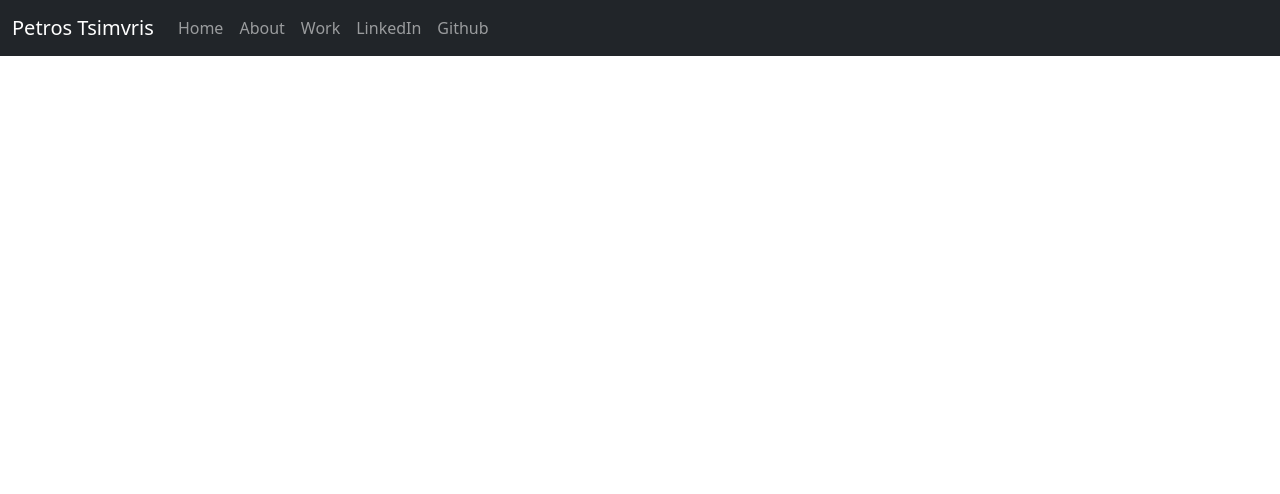
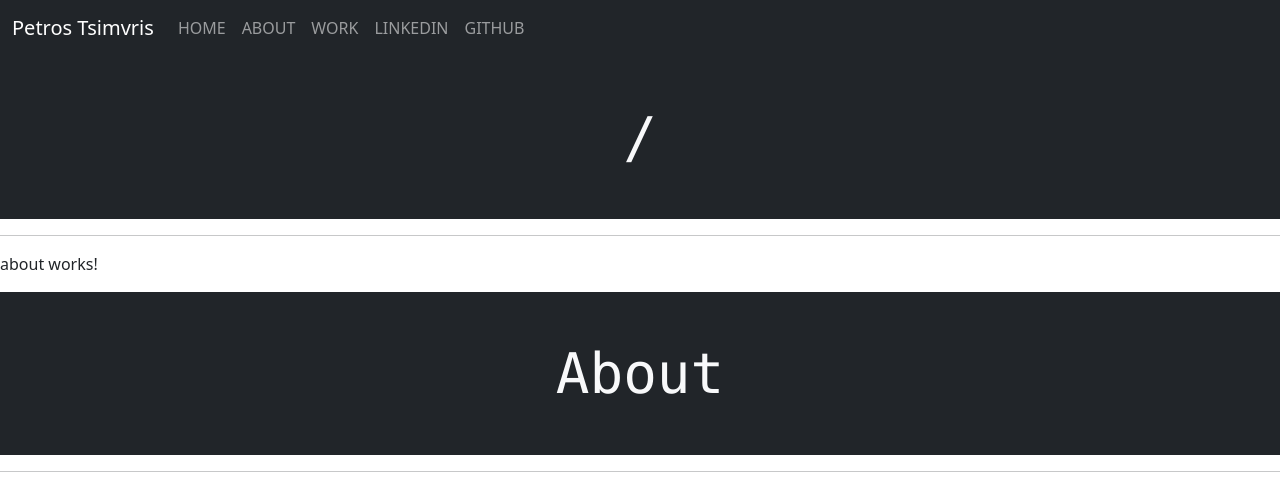
Before and after one commit to tsimvris/portfolio, an Angular app: page /about in a window 1280 px wide. Before the commit this address led to /. Shown: the top 494 px of the page. Built offline with nearby package versions, Linux system fonts and the light colour scheme.

Commit message:
working on routes

```diff
--- a/src/app/about/about.component.html
+++ b/src/app/about/about.component.html
@@ -1 +1,7 @@
 <p>about works!</p>
+<div class=" pt-0 w-100">
+  <div class="p-5  text-center bg-dark font-monospace">
+    <div class="display-4 text-light ">{{title}}</div>
+  </div>
+  <hr>
+</div>
--- a/src/app/about/about.component.ts
+++ b/src/app/about/about.component.ts
@@ -3,13 +3,12 @@ import { Component, OnInit } from '@angular/core';
 @Component({
   selector: 'app-about',
   templateUrl: './about.component.html',
-  styleUrls: ['./about.component.css']
+  styleUrls: ['./about.component.css'],
 })
 export class AboutComponent implements OnInit {
+  title = 'About';
 
-  constructor() { }
+  constructor() {}
 
-  ngOnInit(): void {
-  }
-
+  ngOnInit(): void {}
 }
--- a/src/app/app.component.html
+++ b/src/app/app.component.html
@@ -1 +1,11 @@
-<app-header></app-header>
+<app-header>
+</app-header>
+
+<div class=" pt-0 w-100">
+  <div class="p-5  text-center bg-dark font-monospace">
+    <div class="display-4 text-light ">{{title}}</div>
+  </div>
+  <hr>
+  <router-outlet>
+  </router-outlet>
+</div>
--- a/src/app/app.component.ts
+++ b/src/app/app.component.ts
@@ -1,10 +1,13 @@
 import { Component } from '@angular/core';
+import { Router, ActivatedRoute } from '@angular/router';
 
 @Component({
   selector: 'app-root',
   templateUrl: './app.component.html',
-  styleUrls: ['./app.component.css']
+  styleUrls: ['./app.component.css'],
 })
 export class AppComponent {
-  title = 'portfolio';
+  constructor(private router: Router, private activatedRoute: ActivatedRoute) {}
+  title = this.router.url;
+  id = this.activatedRoute.snapshot.paramMap;
 }
--- a/src/app/header/header.component.html
+++ b/src/app/header/header.component.html
@@ -8,20 +8,20 @@
     <div class="collapse navbar-collapse" id="navbarNavDropdown">
       <ul class="navbar-nav">
         <li class="nav-item">
-          <a class="nav-link" aria-current="page" routerLink="/Home">Home</a>
+          <a class="nav-link" aria-current="page" routerLink="/">HOME</a>
         </li>
         <li class="nav-item">
-          <a class="nav-link" aria-current="page" routerLink="/About">About</a>
+          <a class="nav-link" aria-current="page" routerLink="/about">ABOUT</a>
         </li>
         <li class="nav-item">
-          <a class="nav-link" aria-current="page" routerLink="/Work">Work</a>
+          <a class="nav-link" aria-current="page" routerLink="/work">WORK</a>
         </li>
         <li class="nav-item">
           <a class="nav-link" aria-current="page" href="https://www.linkedin.com/in/petros-tsimvris/"
-            target="_blank">LinkedIn</a>
+            target="_blank">LINKEDIN</a>
         </li>
         <li class="nav-item">
-          <a class="nav-link" aria-current="page" href="https://github.com/tsimvris" target="_blank">Github</a>
+          <a class="nav-link" aria-current="page" href="https://github.com/tsimvris" target="_blank">GITHUB</a>
         </li>
       </ul>
     </div>
--- /dev/null
+++ b/src/app/hero/hero.component.html
@@ -0,0 +1,50 @@
+<div class="row bg-info m-2 p-1">
+    <div class="col">fdfds</div>
+    <div class="col">fdfds</div>
+    <div class="col">fdfds</div>
+</div>
+<div class="row bg-dark m-2 p-1">
+    <div class="col">fdfds</div>
+    <div class="col">fdfds</div>
+    <div class="col">fdfds</div>
+</div>
+<div class="row bg-primary m-2 p-1">
+    <div class="col">fdfds</div>
+    <div class="col">fdfds</div>
+    <div class="col">fdfds</div>
+</div>
+<div class="row bg-danger m-2 p-1">
+    <div class="col">fdfds</div>
+    <div class="col">fdfds</div>
+    <div class="col">fdfds</div>
+</div>
+<div class="row bg-black m-2 p-1">
+    <div class="col">fdfds</div>
+    <div class="col">fdfds</div>
+    <div class="col">fdfds</div>
+</div>
+<div class="row bg-body m-2 p-1">
+    <div class="col">fdfds</div>
+    <div class="col">fdfds</div>
+    <div class="col">fdfds</div>
+</div>
+<div class="row bg-secondary m-2 p-1">
+    <div class="col">fdfds</div>
+    <div class="col">fdfds</div>
+    <div class="col">fdfds</div>
+</div>
+<div class="row bg-success m-2 p-1">
+    <div class="col">fdfds</div>
+    <div class="col">fdfds</div>
+    <div class="col">fdfds</div>
+</div>
+<div class="row bg-warning m-2 p-1">
+    <div class="col">fdfds</div>
+    <div class="col">fdfds</div>
+    <div class="col">fdfds</div>
+</div>
+<div class="row bg-white m-2 p-1">
+    <div class="col">fdfds</div>
+    <div class="col">fdfds</div>
+    <div class="col">fdfds</div>
+</div>
--- /dev/null
+++ b/src/app/hero/hero.component.ts
@@ -0,0 +1,15 @@
+import { Component, OnInit } from '@angular/core';
+
+@Component({
+  selector: 'app-hero',
+  templateUrl: './hero.component.html',
+  styleUrls: ['./hero.component.css']
+})
+export class HeroComponent implements OnInit {
+
+  constructor() { }
+
+  ngOnInit(): void {
+  }
+
+}
```
Also changed, not shown: src/app/app-routing.module.ts (+3 -5 lines), src/app/app.module.ts (+7 -7 lines), src/app/hero/hero.component.css (added), 1 other file (tests, documents, lock files or other folders).
